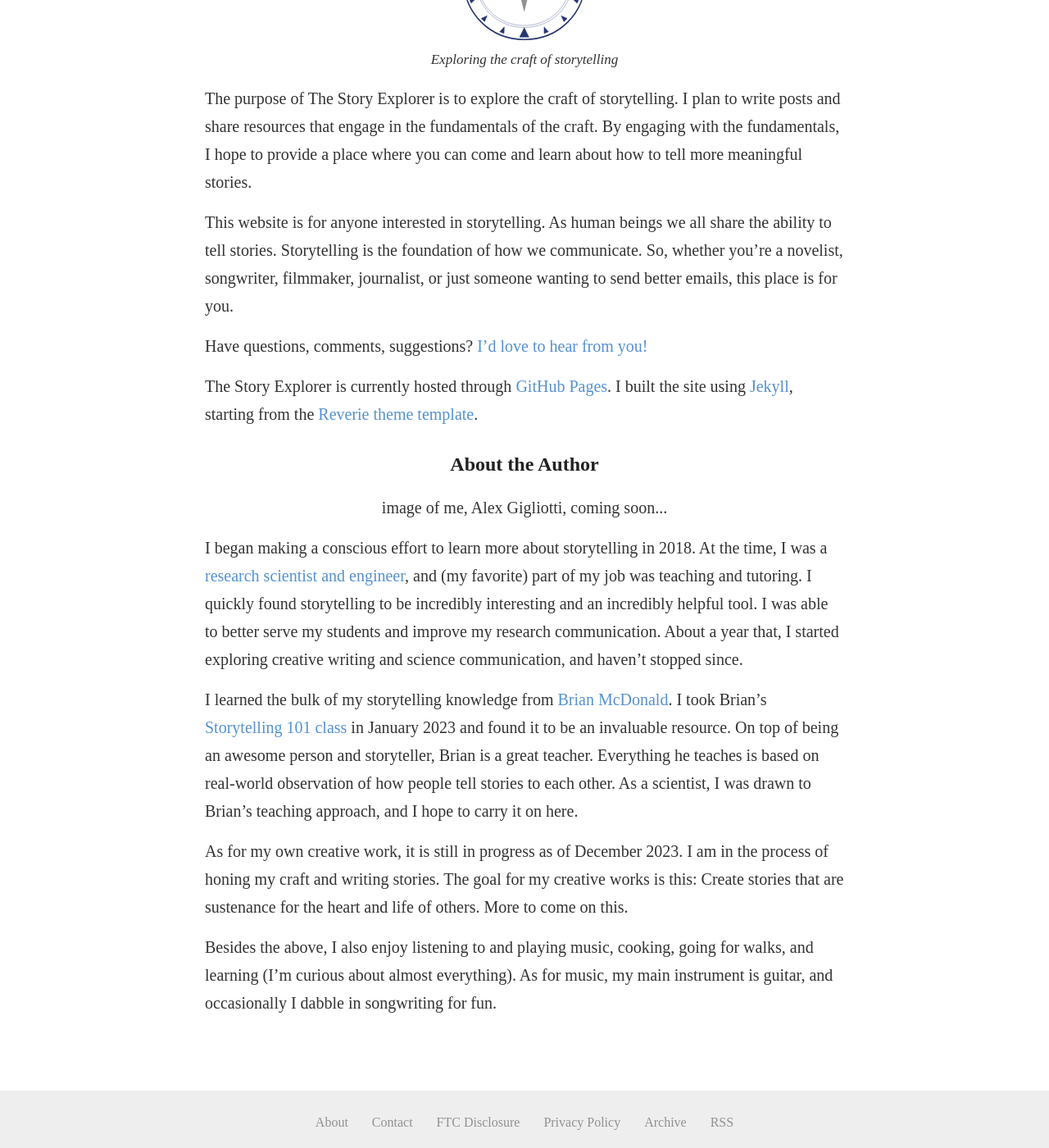
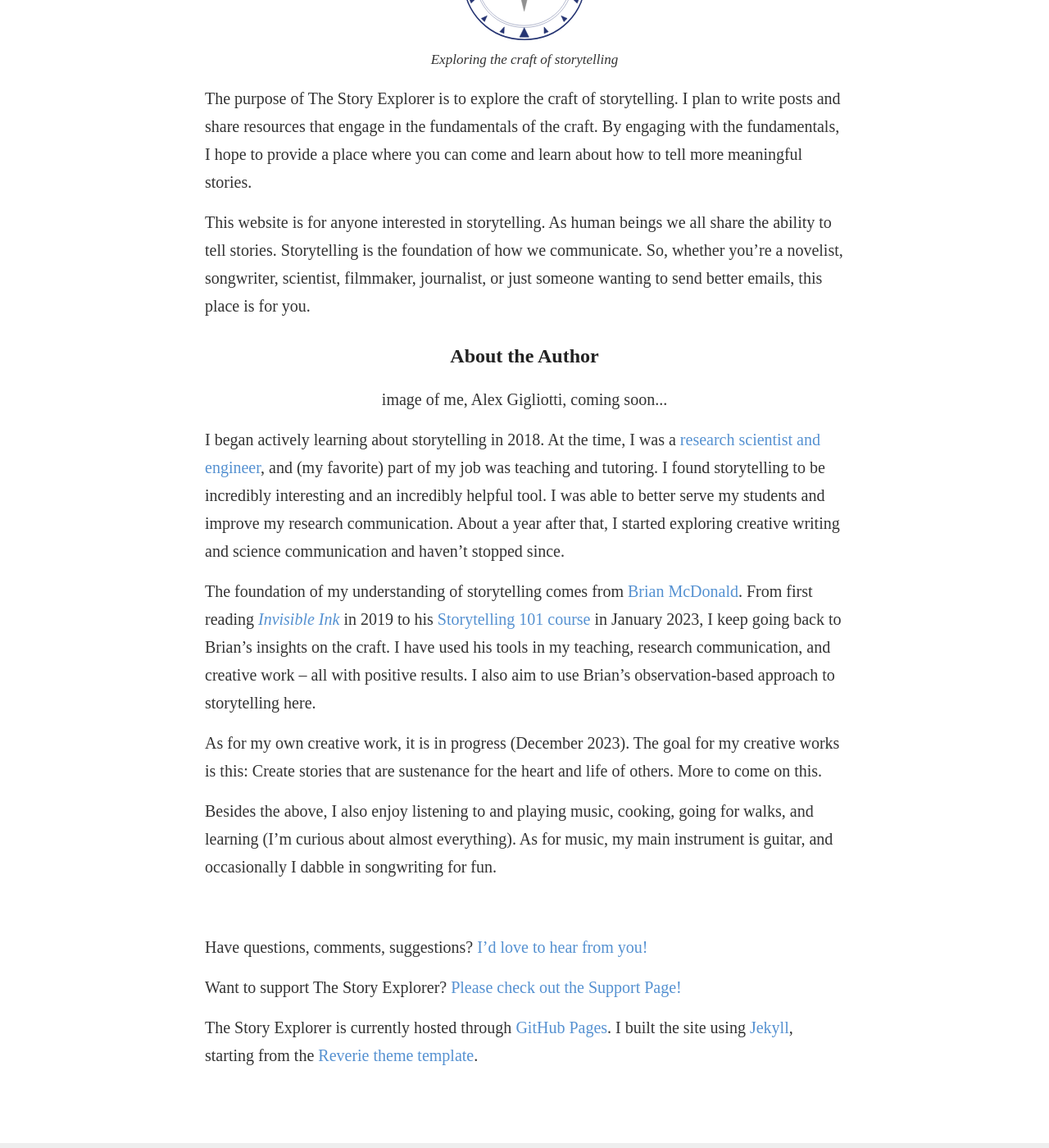
Before and after one commit to storyexplorer/The-Story-Explorer, a Jekyll site: the page built from _pages/about.md, in a window 1280 px wide and 1400 px high, scrolled down 323 px. Shown: the whole window at 82% size. Built offline with Jekyll 4.4.1, drawn with Linux system fonts in a browser that asks for light colours; some web fonts are replaced.

Commit message:
Update about page again

```diff
--- a/_pages/about.md
+++ b/_pages/about.md
@@ -14,22 +14,25 @@ permalink: /about/
 
 The purpose of The Story Explorer is to explore the craft of storytelling. I plan to write posts and share resources that engage in the fundamentals of the craft. By engaging with the fundamentals, I hope to provide a place where you can come and learn about how to tell more meaningful stories.
 
-This website is for anyone interested in storytelling. As human beings we all share the ability to tell stories. Storytelling is the foundation of how we communicate. So, whether you're a novelist, songwriter, filmmaker, journalist, or just someone wanting to send better emails, this place is for you.
-
-Have questions, comments, suggestions? [I'd love to hear from you!]({{ site.baseurl }}/contact/)
-
-The Story Explorer is currently hosted through [GitHub Pages](https://pages.github.com/). I built the site using [Jekyll](https://jekyllrb.com/), starting from the [Reverie theme template](https://github.com/amitmerchant1990/reverie).
-
+This website is for anyone interested in storytelling. As human beings we all share the ability to tell stories. Storytelling is the foundation of how we communicate. So, whether you're a novelist, songwriter, scientist, filmmaker, journalist, or just someone wanting to send better emails, this place is for you.
 
 ## About the Author
 <div style="text-align:center">
 image of me, Alex Gigliotti, coming soon...
 </div>
 
-I began making a conscious effort to learn more about storytelling in 2018. At the time, I was a [research scientist and engineer](https://scholar.google.com/citations?user=dmcdPhIAAAAJ&hl=en), and (my favorite) part of my job was teaching and tutoring. I quickly found storytelling to be incredibly interesting and an incredibly helpful tool. I was able to better serve my students and improve my research communication. About a year that, I started exploring creative writing and science communication, and haven't stopped since.
+I began actively learning about storytelling in 2018. At the time, I was a [research scientist and engineer](https://scholar.google.com/citations?user=dmcdPhIAAAAJ&hl=en), and (my favorite) part of my job was teaching and tutoring. I found storytelling to be incredibly interesting and an incredibly helpful tool. I was able to better serve my students and improve my research communication. About a year after that, I started exploring creative writing and science communication and haven't stopped since.
 
-I learned the bulk of my storytelling knowledge from [Brian McDonald](https://writeinvisibleink.com/). I took Brian's [Storytelling 101 class](https://youareastoryteller.podia.com/) in January 2023 and found it to be an invaluable resource. On top of being an awesome person and storyteller, Brian is a great teacher. Everything he teaches is based on real-world observation of how people tell stories to each other. As a scientist, I was drawn to Brian's teaching approach, and I hope to carry it on here.
+The foundation of my understanding of storytelling comes from [Brian McDonald](https://writeinvisibleink.com/). From first reading *[Invisible Ink]({{site.baseurl}}/resources)* in 2019 to his [Storytelling 101 course](https://youareastoryteller.podia.com/) in January 2023, I keep going back to Brian's insights on the craft. I have used his tools in my teaching, research communication, and creative work -- all with positive results. I also aim to use Brian's observation-based approach to storytelling here.
 
-As for my own creative work, it is still in progress as of December 2023. I am in the process of honing my craft and writing stories. The goal for my creative works is this: Create stories that are sustenance for the heart and life of others. More to come on this.
+As for my own creative work, it is in progress (December 2023). The goal for my creative works is this: Create stories that are sustenance for the heart and life of others. More to come on this.
 
 Besides the above, I also enjoy listening to and playing music, cooking, going for walks, and learning (I'm curious about almost everything). As for music, my main instrument is guitar, and occasionally I dabble in songwriting for fun.
+
+<br>
+
+Have questions, comments, suggestions? [I'd love to hear from you!]({{site.baseurl}}/contact/)
+
+Want to support The Story Explorer? [Please check out the Support Page!]({{site.baseurl}}/support)
+
+The Story Explorer is currently hosted through [GitHub Pages](https://pages.github.com/). I built the site using [Jekyll](https://jekyllrb.com/), starting from the [Reverie theme template](https://github.com/amitmerchant1990/reverie).
```
Also changed, not shown: _pages/posts_all.md (+1 -1 lines), _pages/resources.md (+1 -1 lines).
